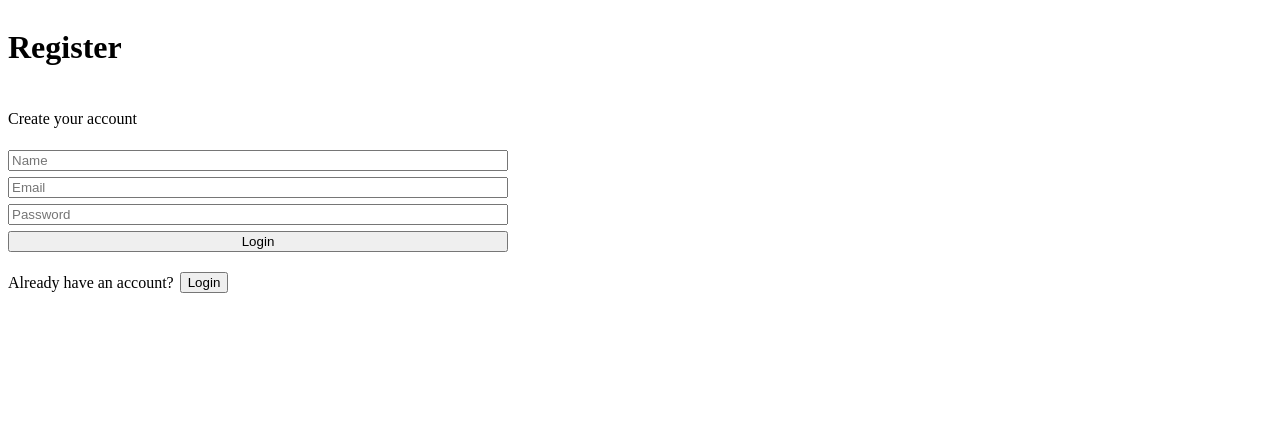
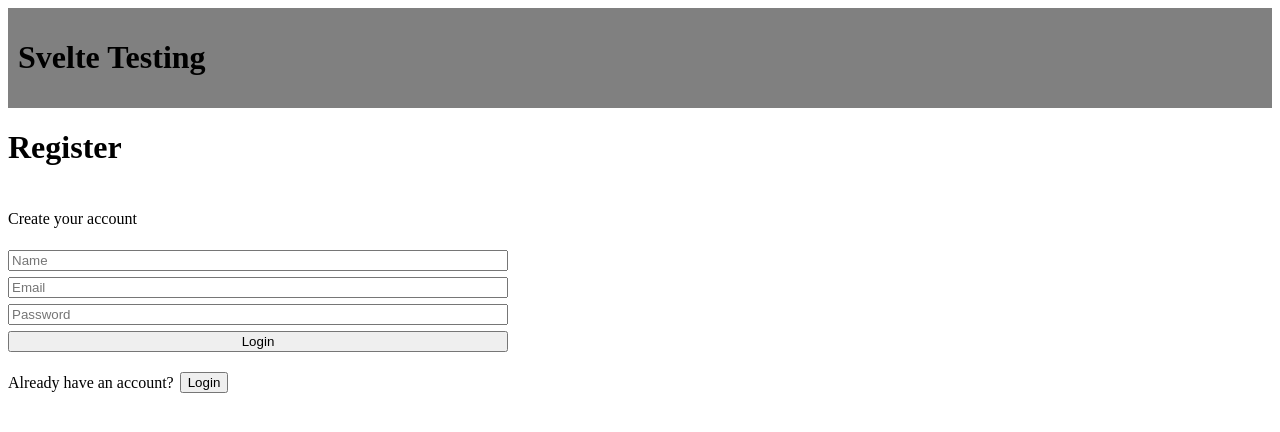
Before and after one commit to domuen/svelte-testing, a SvelteKit app: page /register in a window 1280 px wide. Shown: the top 432 px of the page. Built offline with nearby package versions, Linux system fonts and the light colour scheme.

Commit message:
add page layout

```diff
--- /dev/null
+++ b/src/routes/+layout.svelte
@@ -0,0 +1,12 @@
+<div class="container">
+  <h1>Svelte Testing</h1>
+</div>
+
+<slot />
+
+<style>
+  .container {
+    background-color: grey;
+    padding: 10px;
+  }
+</style>
```
